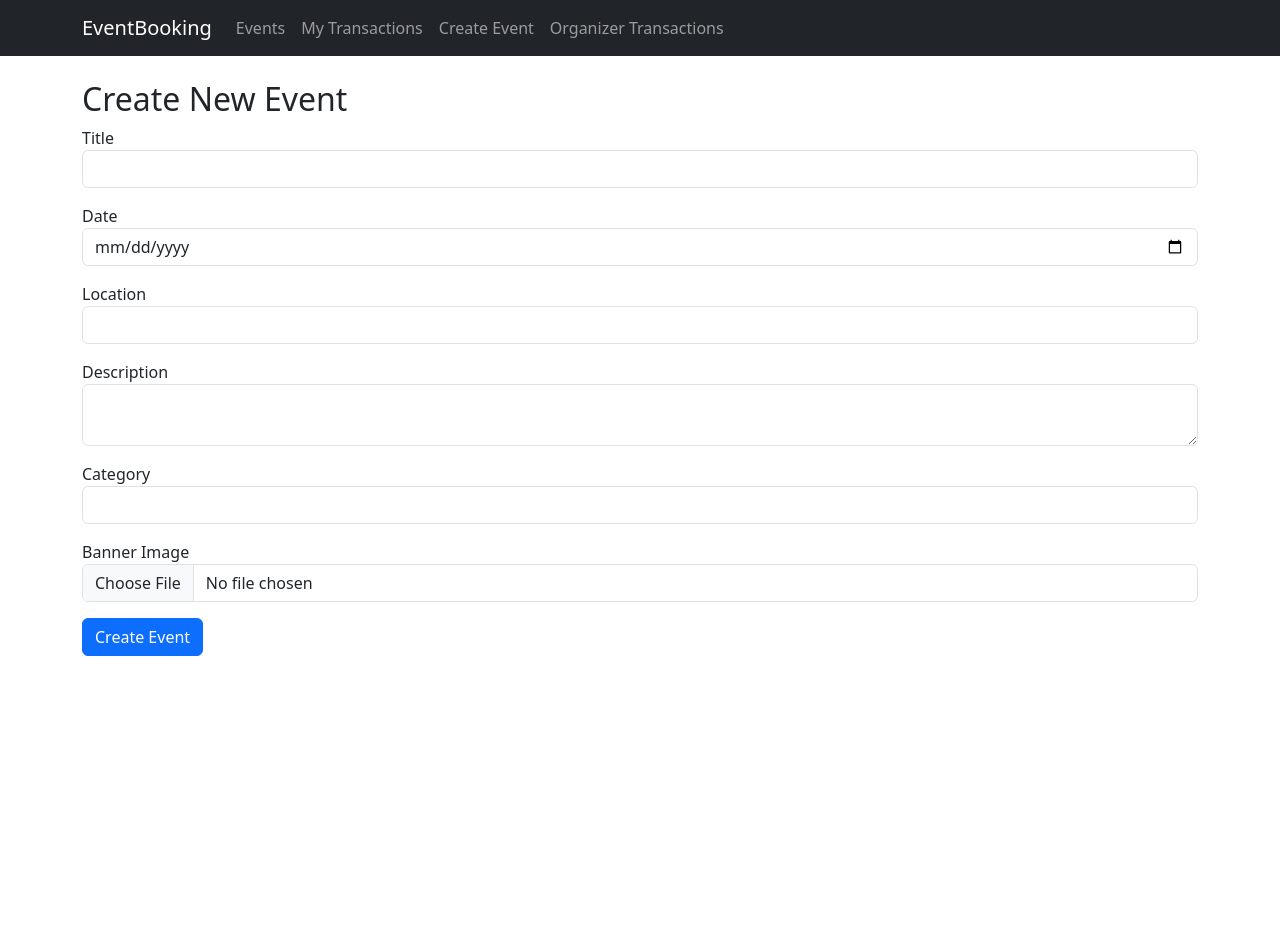
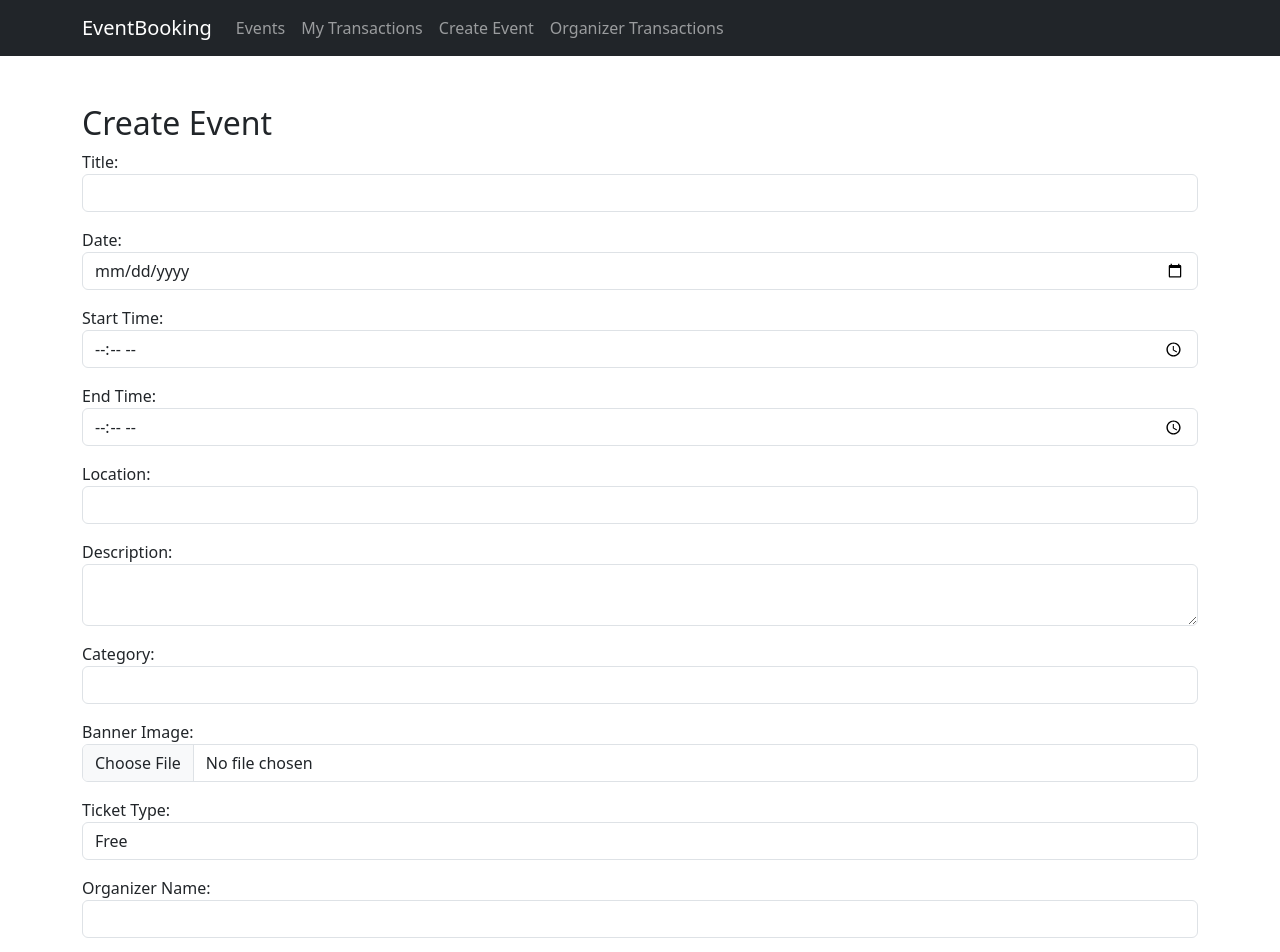
Before and after one commit to monisha1306/event-booking-system, a React (Create React App) app in the folder client/: page /organizer/create in a window 1280 px wide. Shown: the top 952 px of the page. Before the commit the page ends 800 px from the top, so only its background shows below. Built offline with nearby package versions, Linux system fonts and the light colour scheme.

Commit message:
Updated features

```diff
--- a/client/src/App.js
+++ b/client/src/App.js
@@ -8,6 +8,8 @@ import CreateEvent from './pages/CreateEvent';
 import EditEvent from './pages/EditEvent';
 import OrganizerTransactions from './pages/OrganizerTransactions';
 import AttendeeEventList from './pages/AttendeeEventList';
+import ViewEvent from './pages/ViewEvent';
+
 
 
 function App() {
@@ -22,6 +24,8 @@ function App() {
         <Route path="/organizer/edit/:eventId" element={<EditEvent />} />
         <Route path="/organizer/transactions" element={<OrganizerTransactions />} />
         <Route path="/attendee/events" element={<AttendeeEventList />} />
+        <Route path="/view-event/:id" element={<ViewEvent />} />
+
       </Routes>
     </Router>
   );
--- a/client/src/pages/AttendeeEventList.js
+++ b/client/src/pages/AttendeeEventList.js
@@ -1,76 +1,45 @@
 import React, { useEffect, useState } from 'react';
+import { Link } from 'react-router-dom';
 
-export default function AttendeeEventList() {
+export default function AttendeeEvents() {
   const [events, setEvents] = useState([]);
-  const [search, setSearch] = useState('');
-  const [category, setCategory] = useState('');
-  const [date, setDate] = useState('');
-  const [location, setLocation] = useState('');
 
   useEffect(() => {
-    const allEvents = JSON.parse(localStorage.getItem('events')) || [];
-    setEvents(allEvents);
+    const storedEvents = JSON.parse(localStorage.getItem('events')) || [];
+    setEvents(storedEvents);
   }, []);
-
-  const filteredEvents = events.filter(event => {
-    const matchesKeyword = event.title.toLowerCase().includes(search.toLowerCase()) ||
-                           event.description.toLowerCase().includes(search.toLowerCase());
-    const matchesCategory = category ? event.category.toLowerCase().includes(category.toLowerCase()) : true;
-    const matchesDate = date ? event.date === date : true;
-    const matchesLocation = location ? event.location.toLowerCase().includes(location.toLowerCase()) : true;
-    return matchesKeyword && matchesCategory && matchesDate && matchesLocation;
-  });
-
-  const handleBook = (eventId) => {
-    const bookedEvent = events.find(e => e.id === eventId);
-    const transactions = JSON.parse(localStorage.getItem('transactions')) || [];
-    const newTransaction = {
-      id: Date.now(),
-      eventId: bookedEvent.id,
-      eventTitle: bookedEvent.title,
-      date: new Date().toLocaleDateString(),
-    };
-    localStorage.setItem('transactions', JSON.stringify([...transactions, newTransaction]));
-    alert('Booked successfully!');
-  };
 
   return (
     <div className="container mt-4">
-      <h2>Available Events</h2>
-      <div className="row mb-3">
-        <div className="col-md-3">
-          <input type="text" placeholder="Search by keyword" className="form-control" value={search} onChange={(e) => setSearch(e.target.value)} />
-        </div>
-        <div className="col-md-3">
-          <input type="text" placeholder="Category" className="form-control" value={category} onChange={(e) => setCategory(e.target.value)} />
-        </div>
-        <div className="col-md-3">
-          <input type="date" className="form-control" value={date} onChange={(e) => setDate(e.target.value)} />
-        </div>
-        <div className="col-md-3">
-          <input type="text" placeholder="Location" className="form-control" value={location} onChange={(e) => setLocation(e.target.value)} />
-        </div>
-      </div>
-
+      <h2>All Events</h2>
+      {events.length === 0 ? (
+        <p>No events available.</p>
+      ) : (
         <div className="row">
-        {filteredEvents.map(event => (
-          <div key={event.id} className="col-md-4 mb-3">
-            <div className="card h-100">
+          {events.map(event => (
+            <div className="col-md-4 mb-4" key={event.id}>
+              <div className="card h-100 shadow-sm">
                 {event.banner && (
-                <img src={event.banner} className="card-img-top" alt="Event Banner" style={{ maxHeight: '200px', objectFit: 'cover' }} />
+                  <img
+                    src={event.banner}
+                    className="card-img-top"
+                    alt="Event Banner"
+                    style={{ maxHeight: '180px', objectFit: 'cover' }}
+                  />
                 )}
-              <div className="card-body">
+                <div className="card-body d-flex flex-column">
                   <h5 className="card-title">{event.title}</h5>
                   <p className="card-text"><strong>Date:</strong> {event.date}</p>
                   <p className="card-text"><strong>Location:</strong> {event.location}</p>
-                <p className="card-text">{event.description}</p>
-                <p className="card-text"><strong>Category:</strong> {event.category}</p>
-                <button className="btn btn-success" onClick={() => handleBook(event.id)}>Book Now</button>
+                  <Link to={`/event/${event.id}`} className="btn btn-primary mt-auto">
+                    View Details
+                  </Link>
                 </div>
               </div>
             </div>
           ))}
         </div>
+      )}
     </div>
   );
 }
--- a/client/src/pages/CreateEvent.js
+++ b/client/src/pages/CreateEvent.js
@@ -1,16 +1,23 @@
-// src/components/CreateEvent.js
 import React, { useState } from 'react';
 import { useNavigate } from 'react-router-dom';
 
 export default function CreateEvent() {
   const navigate = useNavigate();
+
   const [eventData, setEventData] = useState({
     title: '',
     date: '',
+    startTime: '',
+    endTime: '',
     location: '',
     description: '',
     category: '',
     banner: '',
+    ticketType: 'free',
+    quantity: '',
+    price: '',
+    organizerName: '',
+    organizerContact: '',
   });
 
   const [preview, setPreview] = useState(null);
@@ -34,51 +41,95 @@ export default function CreateEvent() {
 
   const handleSubmit = (e) => {
     e.preventDefault();
-    const events = JSON.parse(localStorage.getItem('events')) || [];
+
     const newEvent = {
+      id: Date.now(), // Unique ID added here
       ...eventData,
-      id: Date.now()
     };
-    localStorage.setItem('events', JSON.stringify([...events, newEvent]));
-    alert('Event Created!');
-    navigate('/organizer-events');
+
+    const existingEvents = JSON.parse(localStorage.getItem('events')) || [];
+    existingEvents.push(newEvent);
+    localStorage.setItem('events', JSON.stringify(existingEvents));
+
+    alert('Event created successfully!');
+    navigate(`/view-event/${newEvent.id}`);
   };
 
   return (
-    <div className="container mt-4">
-      <h2>Create New Event</h2>
+    <div className="container mt-5">
+      <h2>Create Event</h2>
       <form onSubmit={handleSubmit}>
         <div className="mb-3">
-          <label>Title</label>
-          <input type="text" name="title" className="form-control" required onChange={handleChange} />
-        </div>
-        <div className="mb-3">
-          <label>Date</label>
-          <input type="date" name="date" className="form-control" required onChange={handleChange} />
-        </div>
-        <div className="mb-3">
-          <label>Location</label>
-          <input type="text" name="location" className="form-control" required onChange={handleChange} />
-        </div>
-        <div className="mb-3">
-          <label>Description</label>
-          <textarea name="description" className="form-control" required onChange={handleChange}></textarea>
-        </div>
-        <div className="mb-3">
-          <label>Category</label>
-          <input type="text" name="category" className="form-control" required onChange={handleChange} />
-        </div>
-        <div className="mb-3">
-          <label>Banner Image</label>
-          <input type="file" accept="image/*" className="form-control" onChange={handleImageChange} />
+          <label>Title:</label>
+          <input type="text" name="title" value={eventData.title} onChange={handleChange} className="form-control" required />
         </div>
 
-        {preview && (
-          <div className="mb-3">
-            <label>Preview:</label><br />
-            <img src={preview} alt="Banner Preview" className="img-fluid" style={{ maxHeight: '200px' }} />
-          </div>
+        <div className="mb-3">
+          <label>Date:</label>
+          <input type="date" name="date" value={eventData.date} onChange={handleChange} className="form-control" required />
+        </div>
+
+        <div className="mb-3">
+          <label>Start Time:</label>
+          <input type="time" name="startTime" value={eventData.startTime} onChange={handleChange} className="form-control" required />
+        </div>
+
+        <div className="mb-3">
+          <label>End Time:</label>
+          <input type="time" name="endTime" value={eventData.endTime} onChange={handleChange} className="form-control" required />
+        </div>
+
+        <div className="mb-3">
+          <label>Location:</label>
+          <input type="text" name="location" value={eventData.location} onChange={handleChange} className="form-control" required />
+        </div>
+
+        <div className="mb-3">
+          <label>Description:</label>
+          <textarea name="description" value={eventData.description} onChange={handleChange} className="form-control" required />
+        </div>
+
+        <div className="mb-3">
+          <label>Category:</label>
+          <input type="text" name="category" value={eventData.category} onChange={handleChange} className="form-control" required />
+        </div>
+
+        <div className="mb-3">
+          <label>Banner Image:</label>
+          <input type="file" onChange={handleImageChange} className="form-control" />
+          {preview && <img src={preview} alt="Preview" className="mt-3" style={{ maxWidth: '100%', height: 'auto' }} />}
+        </div>
+
+        <div className="mb-3">
+          <label>Ticket Type:</label>
+          <select name="ticketType" value={eventData.ticketType} onChange={handleChange} className="form-control">
+            <option value="free">Free</option>
+            <option value="paid">Paid</option>
+          </select>
+        </div>
+
+        {eventData.ticketType === 'paid' && (
+          <>
+            <div className="mb-3">
+              <label>Quantity:</label>
+              <input type="number" name="quantity" value={eventData.quantity} onChange={handleChange} className="form-control" required />
+            </div>
+            <div className="mb-3">
+              <label>Price:</label>
+              <input type="number" name="price" value={eventData.price} onChange={handleChange} className="form-control" required />
+            </div>
+          </>
         )}
+
+        <div className="mb-3">
+          <label>Organizer Name:</label>
+          <input type="text" name="organizerName" value={eventData.organizerName} onChange={handleChange} className="form-control" required />
+        </div>
+
+        <div className="mb-3">
+          <label>Organizer Contact:</label>
+          <input type="text" name="organizerContact" value={eventData.organizerContact} onChange={handleChange} className="form-control" required />
+        </div>
 
         <button type="submit" className="btn btn-primary">Create Event</button>
       </form>
--- /dev/null
+++ b/client/src/pages/ViewEvent.js
@@ -0,0 +1,26 @@
+import React, { useEffect, useState } from 'react';
+import { useParams } from 'react-router-dom';
+
+export default function ViewEvent() {
+  const { id } = useParams();
+  const [event, setEvent] = useState(null);
+
+  useEffect(() => {
+    const events = JSON.parse(localStorage.getItem('events')) || [];
+    const found = events.find(ev => ev.id.toString() === id); // Ensure string comparison
+    setEvent(found);
+  }, [id]);
+
+  if (!event) return <p>Loading event...</p>;
+
+  return (
+    <div className="container mt-4">
+      <h2>{event.title}</h2>
+      <p><strong>Date:</strong> {event.date}</p>
+      <p><strong>Location:</strong> {event.location}</p>
+      <p><strong>Description:</strong> {event.description}</p>
+      <p><strong>Category:</strong> {event.category}</p>
+      <img src={event.banner} alt="Banner" style={{ maxWidth: '100%', maxHeight: '300px' }} />
+    </div>
+  );
+}
```
Lines whose indentation alone changed are shown as unchanged.
